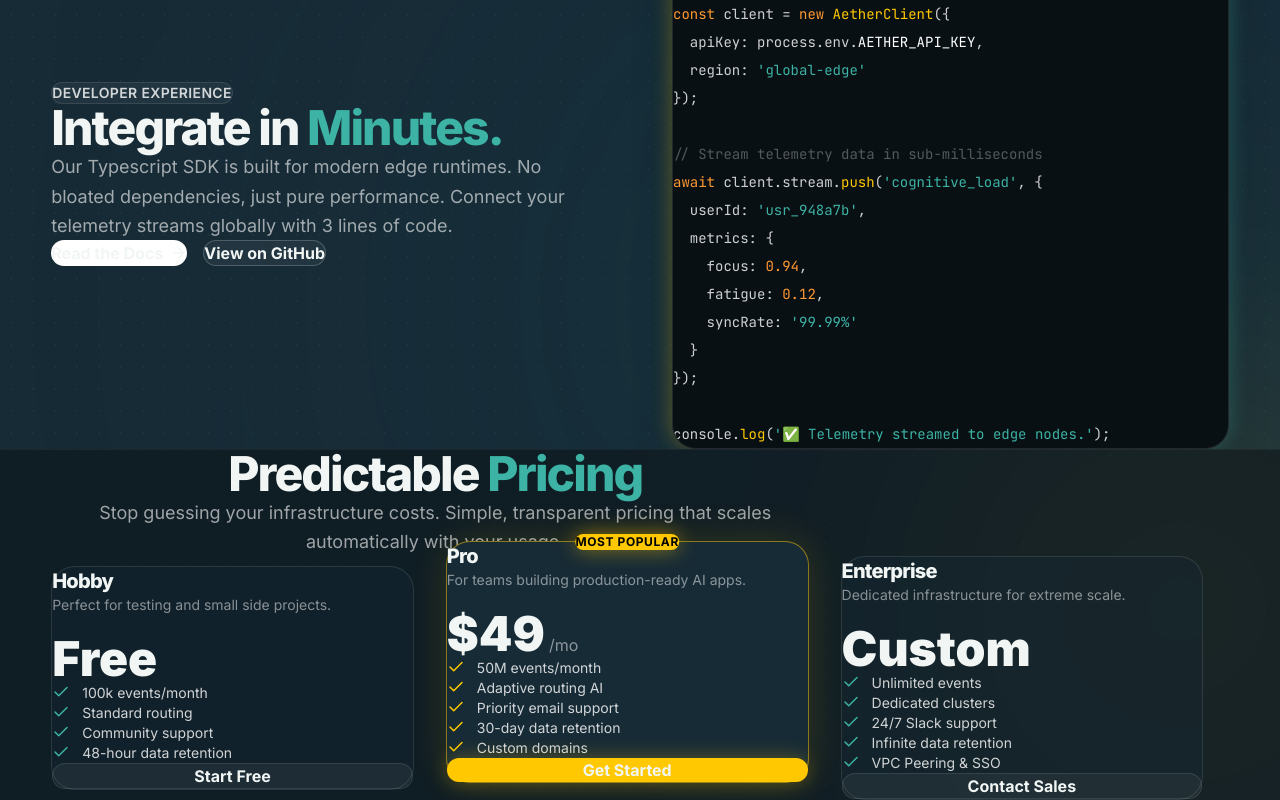
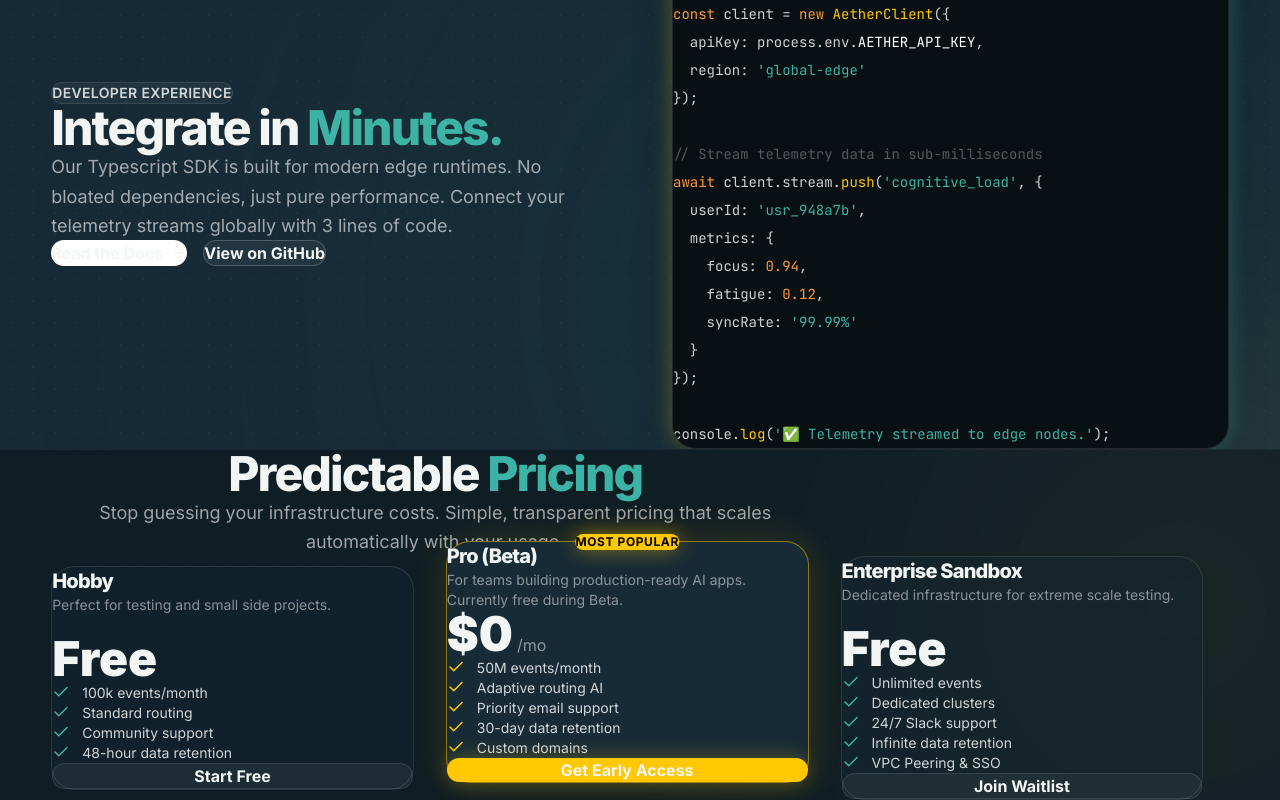
Before and after one commit to Khushisawalkar/frontend, a Next.js app: page /frontend/ in a window 1280 px wide. Shown: the part 2108-2908 px from the top of the page. Built offline with nearby package versions, Linux system fonts and the light colour scheme.

Commit message:
Update pricing to free tiers

```diff
--- a/src/components/pricing/Pricing.tsx
+++ b/src/components/pricing/Pricing.tsx
@@ -18,10 +18,10 @@ const plans = [
     popular: false,
   },
   {
-    name: "Pro",
-    price: "$49",
+    name: "Pro (Beta)",
+    price: "$0",
     period: "/mo",
-    description: "For teams building production-ready AI apps.",
+    description: "For teams building production-ready AI apps. Currently free during Beta.",
     features: [
       "50M events/month",
       "Adaptive routing AI",
@@ -29,13 +29,13 @@ const plans = [
       "30-day data retention",
       "Custom domains",
     ],
-    cta: "Get Started",
+    cta: "Get Early Access",
     popular: true,
   },
   {
-    name: "Enterprise",
-    price: "Custom",
-    description: "Dedicated infrastructure for extreme scale.",
+    name: "Enterprise Sandbox",
+    price: "Free",
+    description: "Dedicated infrastructure for extreme scale testing.",
     features: [
       "Unlimited events",
       "Dedicated clusters",
@@ -43,7 +43,7 @@ const plans = [
       "Infinite data retention",
       "VPC Peering & SSO",
     ],
-    cta: "Contact Sales",
+    cta: "Join Waitlist",
     popular: false,
   },
 ];
```
